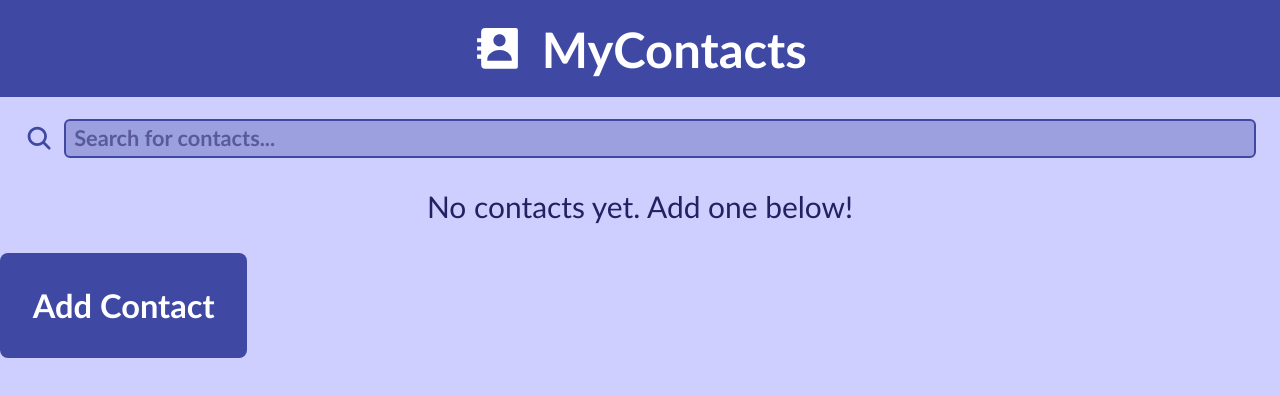
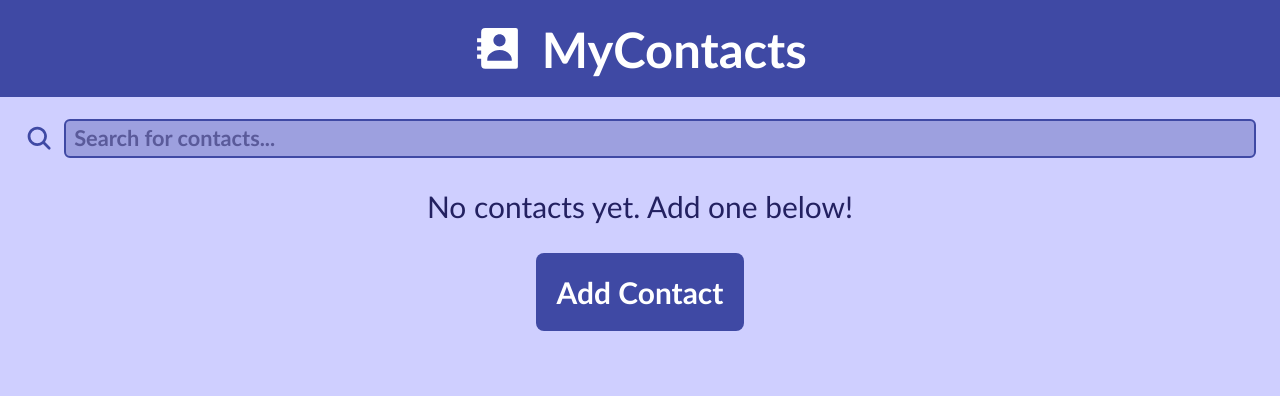
Before and after one commit to lana-bu/contactbook_webapp, a React (Vite) app: page / in a window 1280 px wide. Shown: the top 396 px of the page. Built offline with nearby package versions, Linux system fonts and the light colour scheme.

Commit message:
center aligning add contact button

```diff
--- a/src/App.css
+++ b/src/App.css
@@ -62,6 +62,17 @@
   text-align: center;
 }
 
+.popup {
+  display: flex;
+  align-items: center;
+  background-color: blue;
+}
+
+.popup-container { /* used to center add contact button */
+  display: flex;
+  justify-content: center;
+}
+
 .delete-btn {
   background-color: var(--danger-color);
 }
--- a/src/App.jsx
+++ b/src/App.jsx
@@ -35,7 +35,9 @@ function App() {
       <Header />
       <SearchBar onSearchChange={searchChangeHandler} />
       <ContactList allItems={contacts} items={filteredContacts} search={searchTerm} contactToDelete={deleteContactHandler} />
-      <ContactForm onAddContact={addContactHandler}/>
+      <div class="popup-container">
+        <ContactForm onAddContact={addContactHandler}/>
+      </div>
     </>
   );
 }
--- a/src/index.css
+++ b/src/index.css
@@ -28,13 +28,13 @@ body {
 button {
   border-radius: 8px;
   border: none;
-  padding: var(--spacing);
-  font-size: 1.2em;
+  padding: 0.7em;
+  font-size: 1.1em;
   font-weight: bold;
   font-family: inherit;
   background-color: var(--primary-color);
   color: white;
-  align-self: center;
+  text-align: center;
 }
 
 button:hover {
```
